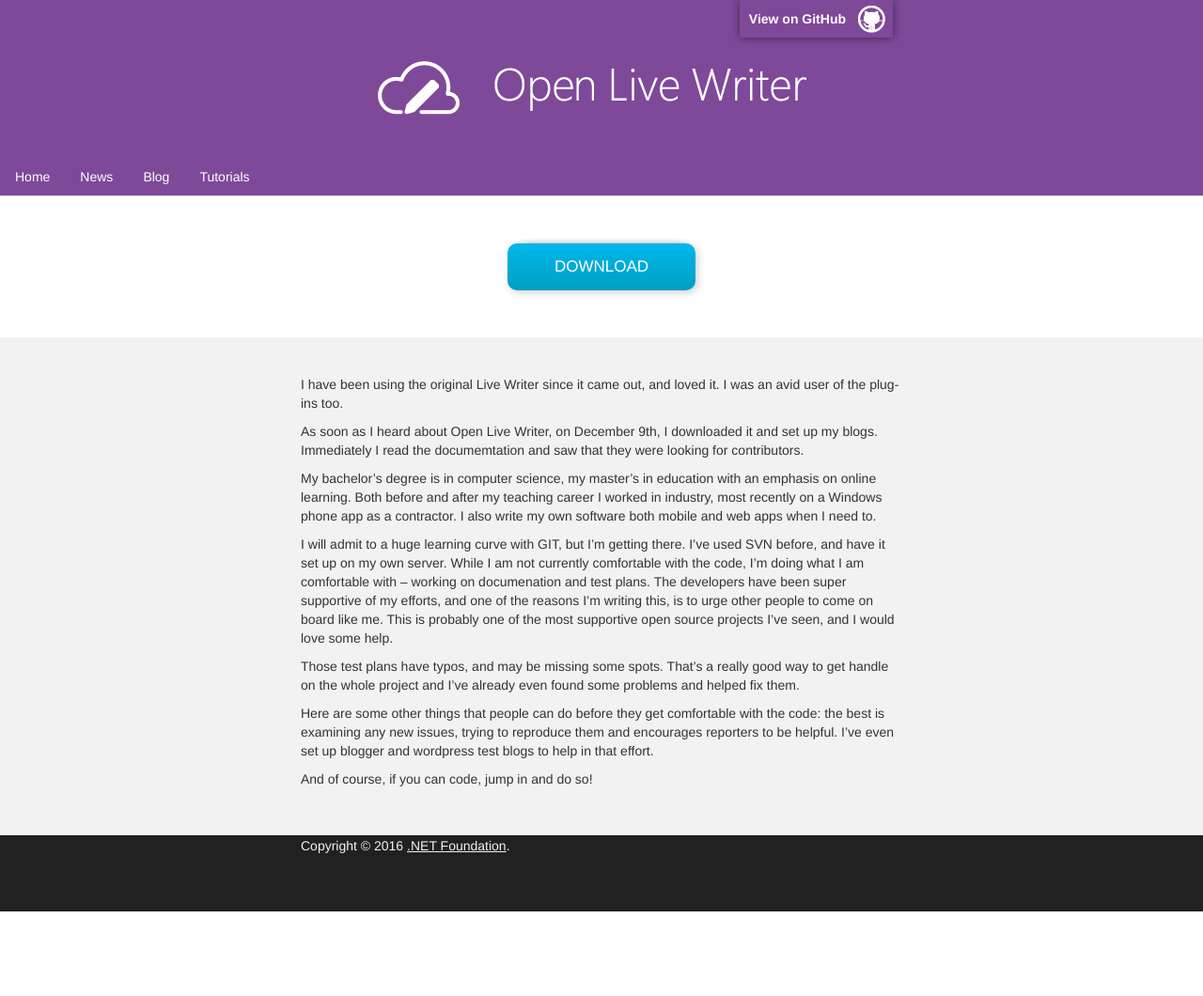
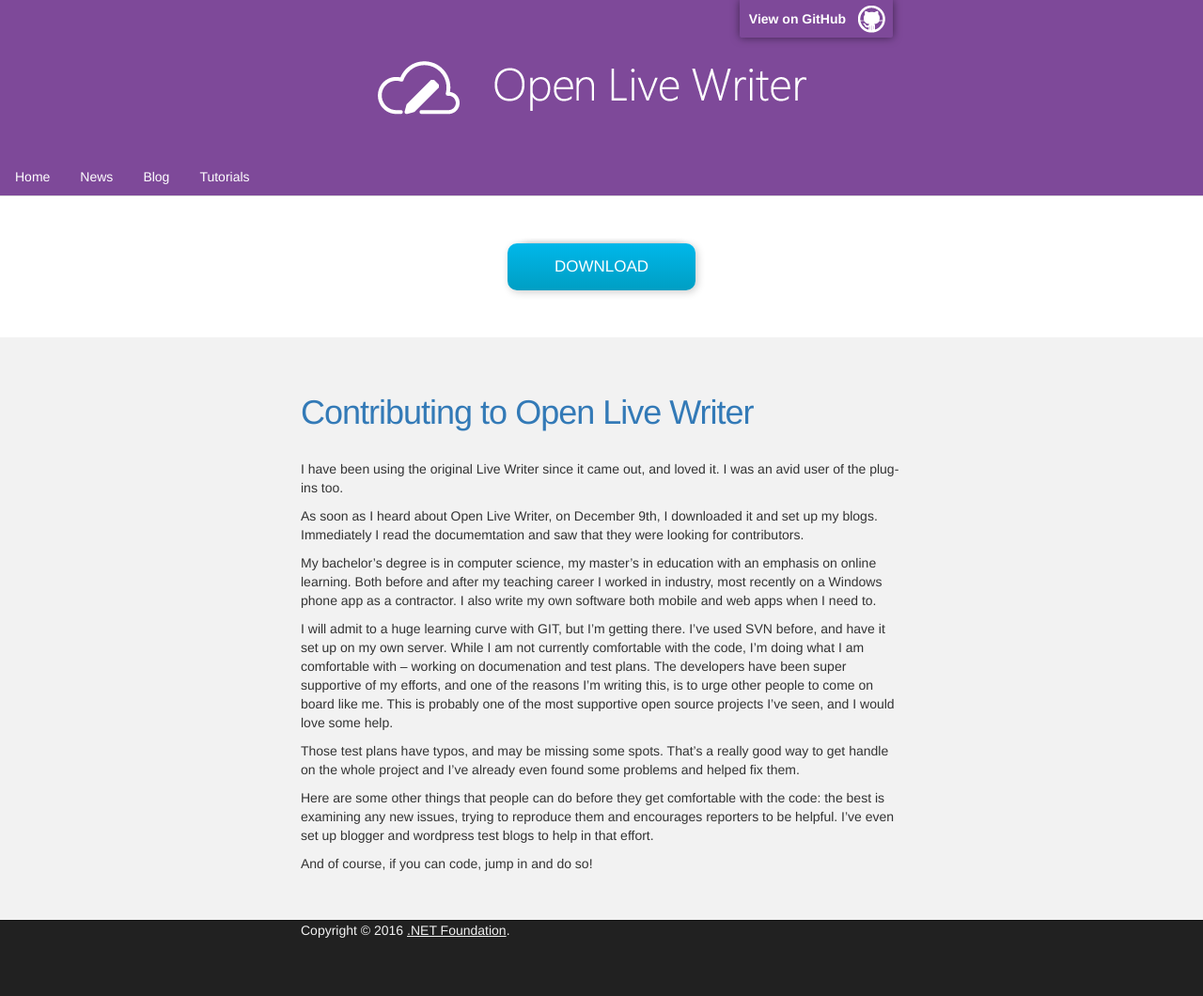
Before and after one commit to OpenLiveWriter/OpenLiveWriter.Github.io, a Jekyll site: the page built from _posts/2016-01-16-Contributing-to-Open-Live-Writer.md, in a window 1280 px wide. Shown: the whole page at 94% size. Built offline with Jekyll 4.4.1, drawn with Linux system fonts in a browser that asks for light colours; before the commit the page ends 970 px from its top, so only the background shows below that.

Commit message:
Add a title on all blog posts and news pages

```diff
--- a/_layouts/default.html
+++ b/_layouts/default.html
@@ -59,7 +59,12 @@
 
     <!-- MAIN CONTENT -->
     <div id="main_content_wrap" class="outer">
-      <div id="main_content" class="inner">{{ content }}</div>
+      <div id="main_content" class="inner">
+        {% if page.categories contains 'news' or page.categories contains 'blog' %}
+          <h1 id="post-heading"><a href="{{ page.url }}">{{ page.title }}</a></h1><br/>
+        {% endif %}
+        {{ content }}
+      </div>
     </div>
     <div id="footer_wrap" class="outer">
       <footer id="footer" class="inner">{% include footer.html %}</footer>
```
